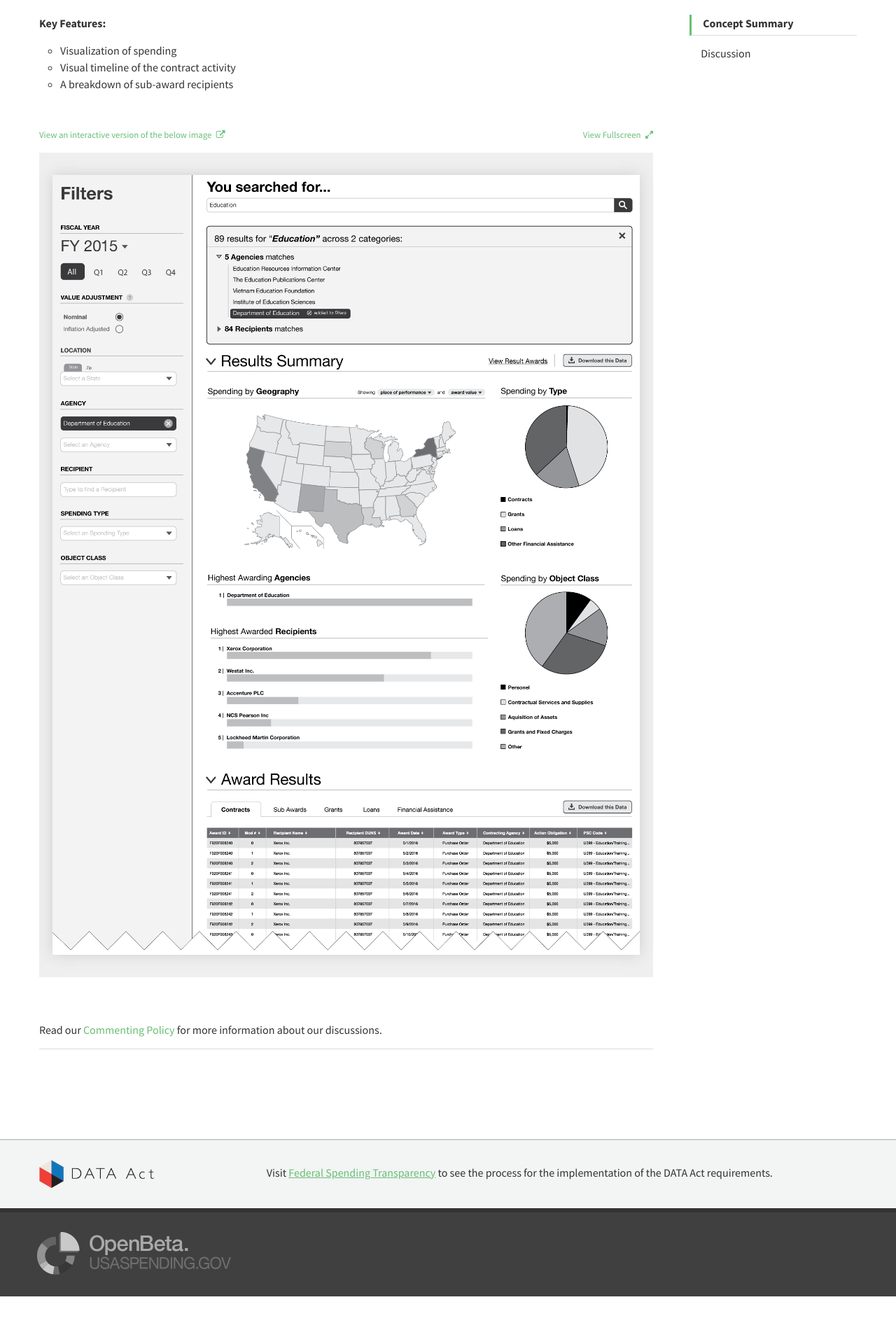
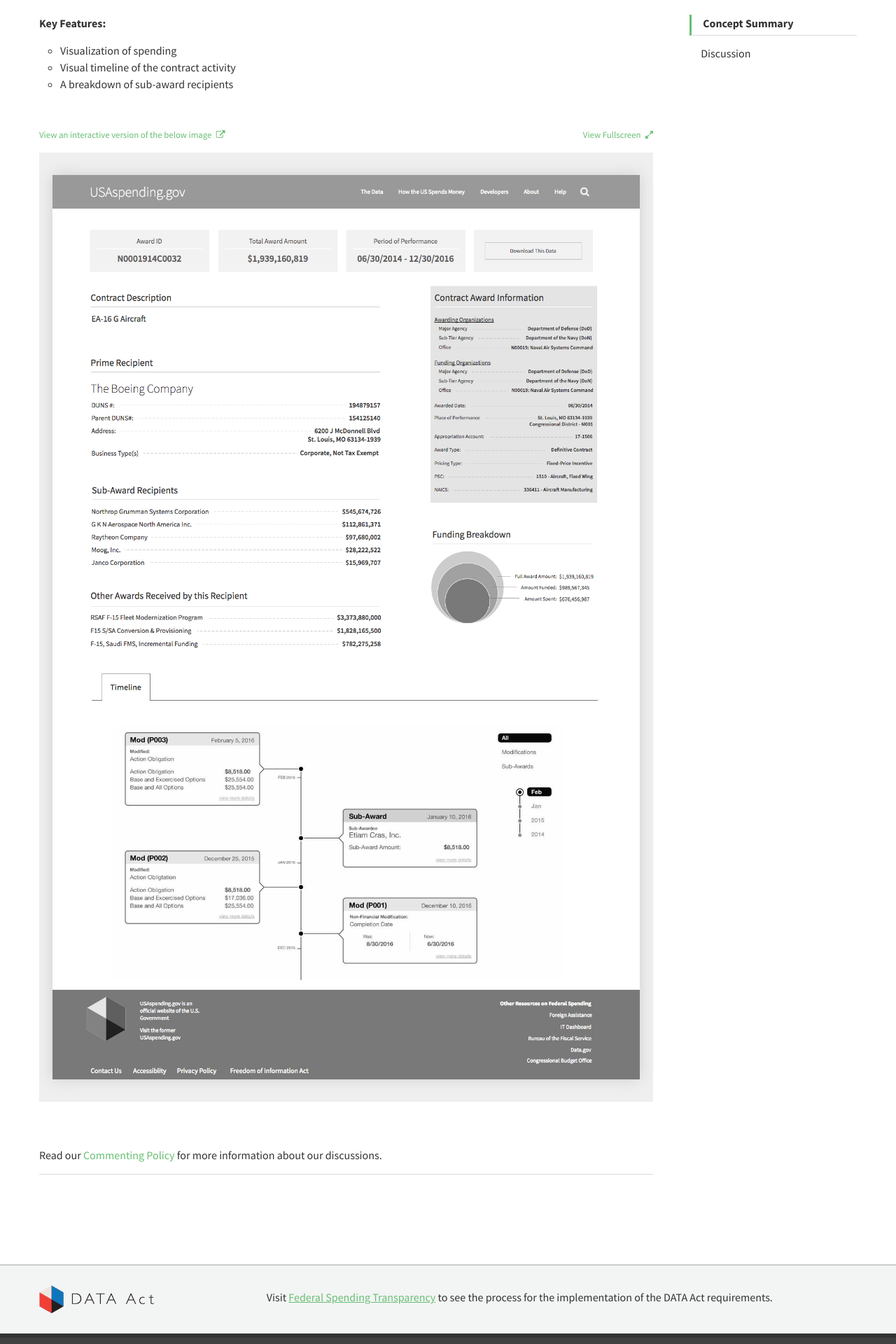
Before and after one commit to fedspendingtransparency/openbeta, a Jekyll site: the page built from _concepts/contract-award-summary.md, in a window 1280 px wide. Shown: the part 549-2469 px from the top of the page at 70% size. Built offline with Jekyll 4.4.1, drawn with Linux system fonts in a browser that asks for light colours; nearby versions of some CDN libraries; library files that are not in the unit come from our copies; comment, search, counter and statistics services are not loaded; before the commit the page ends 2401 px from its top, so only the background shows below that.

Commit message:
Update Contract Award Summary image reference

```diff
--- a/_concepts/contract-award-summary.md
+++ b/_concepts/contract-award-summary.md
@@ -46,7 +46,7 @@ no_tabs:
       - description: Visual timeline of the contract activity
       - description: A breakdown of sub-award recipients
     disclaimer_text: <a class="usa-cta external-link" href='http://9bgx80.axshare.com/#g=1&p=contract_award_summary_v1&c=1' target="_blank">View an interactive version of the below image</a>
-    image: "/assets/img/search_results.png"
+    image: "/assets/img/Contract-Award-Summary_06.30.2016.jpg"
     image_alt_text:
     below_image_content:
     disqus_identifier: 97847241
```
